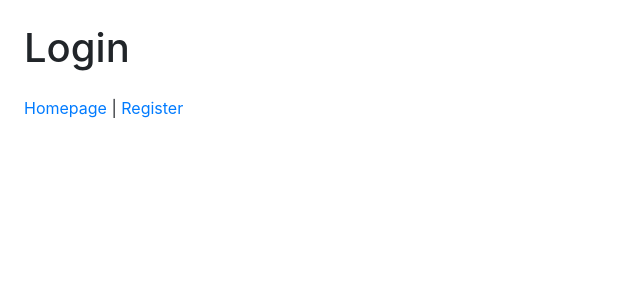
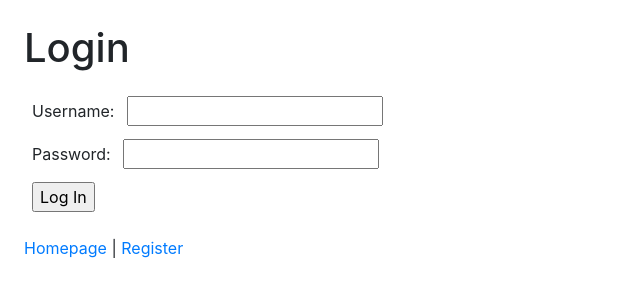
Before and after one commit to mike14747/express-passport-sessions, a website: page views/login.html in a window 1280 px wide. Shown: the whole page, without its empty margins (0-640 px from the left). Drawn offline with Linux system fonts and the light colour scheme; files that its build step writes are made by us from their sources.

Commit message:
added the form back into login.html

```diff
--- a/views/login.html
+++ b/views/login.html
@@ -12,7 +12,7 @@
 <body>
     <div class="m-4">
         <h1 class="mb-4">Login</h1>
-        <!-- <form class="mb-4" action="/api/auth/login" method="post">
+        <form class="mb-4" action="/api/auth/login" method="post">
             <div class="m-2">
                 <label>Username:</label>
                 <input class="ml-2" type="text" id="username" name="username" required />
@@ -24,7 +24,7 @@
             <div class="m-2">
                 <input type="submit" value="Log In" />
             </div>
-        </form> -->
+        </form>
         <p><a href="/">Homepage</a> | <a href="/register">Register</a></p>
     </div>
 </body>
```
